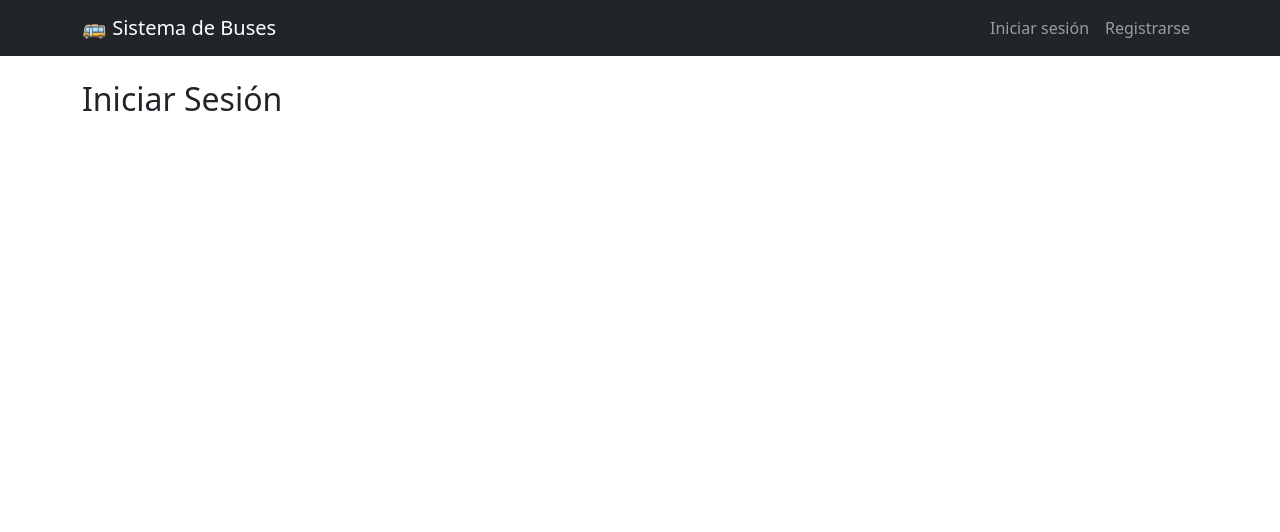
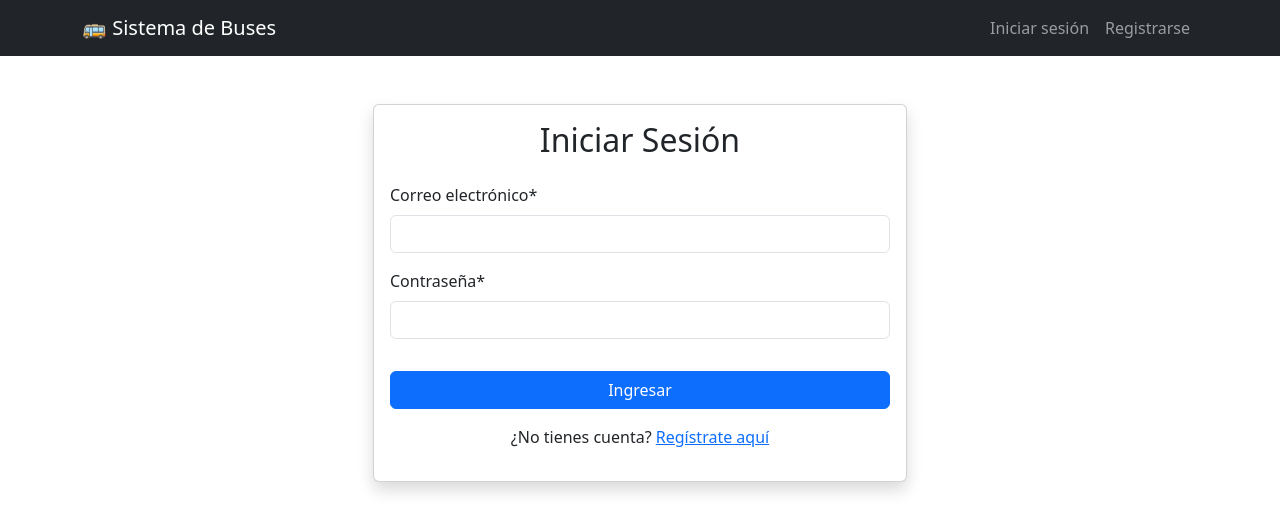
Before and after one commit to jimenalopm/sistemaVentaPasajes, a Django app: page /usuarios/login/ in a window 1280 px wide. Shown: the top 532 px of the page. Run offline with Django 5.2, Linux system fonts and the light colour scheme; some libraries are stand-ins or nearby versions.

Commit message:
Implementacion del login and logout (Luis)

```diff
--- a/usuarios/forms.py
+++ b/usuarios/forms.py
@@ -49,3 +49,12 @@ class RegistroForm(
             raise forms.ValidationError("Este correo ya está registrado")
 
         return cleaned_data  # si no existieron errores se pasa a la parte de views aqui nada mas se hacen comprobaciones de que la informacion este bien
+
+
+#/////////////////////////////////////////////////////////
+from django.contrib.auth.forms import AuthenticationForm
+
+class LoginForm(AuthenticationForm):
+    # Personalizamos los widgets para que se vean bien (opcional)
+    username = forms.EmailField(label="Correo electrónico", widget=forms.EmailInput(attrs={'class': 'form-control'}))
+    password = forms.CharField(label="Contraseña", widget=forms.PasswordInput(attrs={'class': 'form-control'}))
--- a/usuarios/templates/usuarios/login.html
+++ b/usuarios/templates/usuarios/login.html
@@ -1,7 +1,23 @@
-{% extends 'base.html' %}
-
-{% block title %}Iniciar Sesión{% endblock %}
+{% extends 'base.html' %} {% load crispy_forms_tags %}
 
 {% block content %}
-    <h2>Iniciar Sesión</h2>
+<div class="container mt-5">
+    <div class="row justify-content-center">
+        <div class="col-md-6">
+            <div class="card shadow">
+                <div class="card-body">
+                    <h2 class="text-center mb-4">Iniciar Sesión</h2>
+                    <form method="POST">
+                        {% csrf_token %}
+                        {{ form|crispy }}
+                        <button type="submit" class="btn btn-primary w-100 mt-3">Ingresar</button>
+                    </form>
+                    <div class="text-center mt-3">
+                        <p>¿No tienes cuenta? <a href="{% url 'usuarios:registro' %}">Regístrate aquí</a></p>
+                    </div>
+                </div>
+            </div>
+        </div>
+    </div>
+</div>
 {% endblock %}
--- a/usuarios/views.py
+++ b/usuarios/views.py
@@ -3,7 +3,9 @@ from django.contrib import messages
 from django.contrib.auth.models import User
 from .forms import RegistroForm
 from .models import Cliente
-
+#/////////////////////////////
+from django.contrib.auth import authenticate, login, logout # Añade estas importaciones arriba
+from .forms import LoginForm # Importa el nuevo formulario
 
 def registro(
     request,
@@ -39,12 +41,27 @@ def registro(
         request, "usuarios/registro.html", {"form": form}
     )  # si es la primera vez o si falla el registro muestra el formulario
 
+#//////////////////////////////////////////////////////////
+def login_view(request):
+    if request.method == "POST":
+        # AuthenticationForm recibe el request y los datos del POST
+        form = LoginForm(request, data=request.POST)
+        if form.is_valid():
+            # Si el formulario es válido, el usuario ya fue autenticado internamente
+            user = form.get_user()
+            login(request, user)  # Crea la sesión en el navegador
+            messages.success(request, f"Bienvenido de nuevo, {user.email}")
 
-def login_view(request):
-    return render(request, "usuarios/login.html")
+            # Redirige a la página principal del sistema (ejemplo: lista de rutas)
+            # Asegúrate de que 'rutas:lista_rutas' exista en tus URLs
+            return redirect("/") #ESTO SE CAMBIA A LA RUTA QUE SE DESEA REEDIRECCIONAR
+    else:
+        form = LoginForm()
 
+    return render(request, "usuarios/login.html", {"form": form})
 
+# --- NUEVA LÓGICA DE LOGOUT ---
 def logout_view(request):
-    from django.http import HttpResponse
-
-    return HttpResponse("logout - próximamente")
+    logout(request)  # Elimina la sesión del usuario
+    messages.info(request, "Has cerrado sesión correctamente.")
+    return redirect("/")
```
